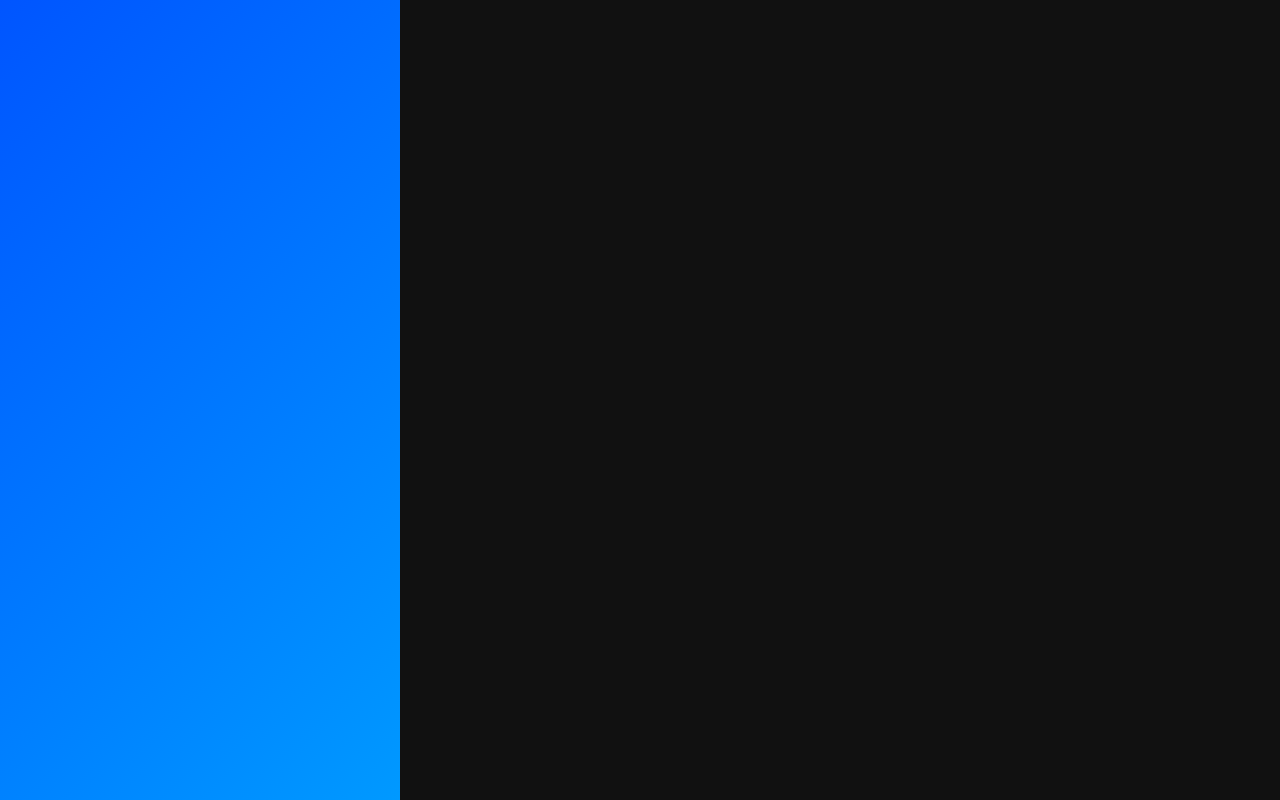
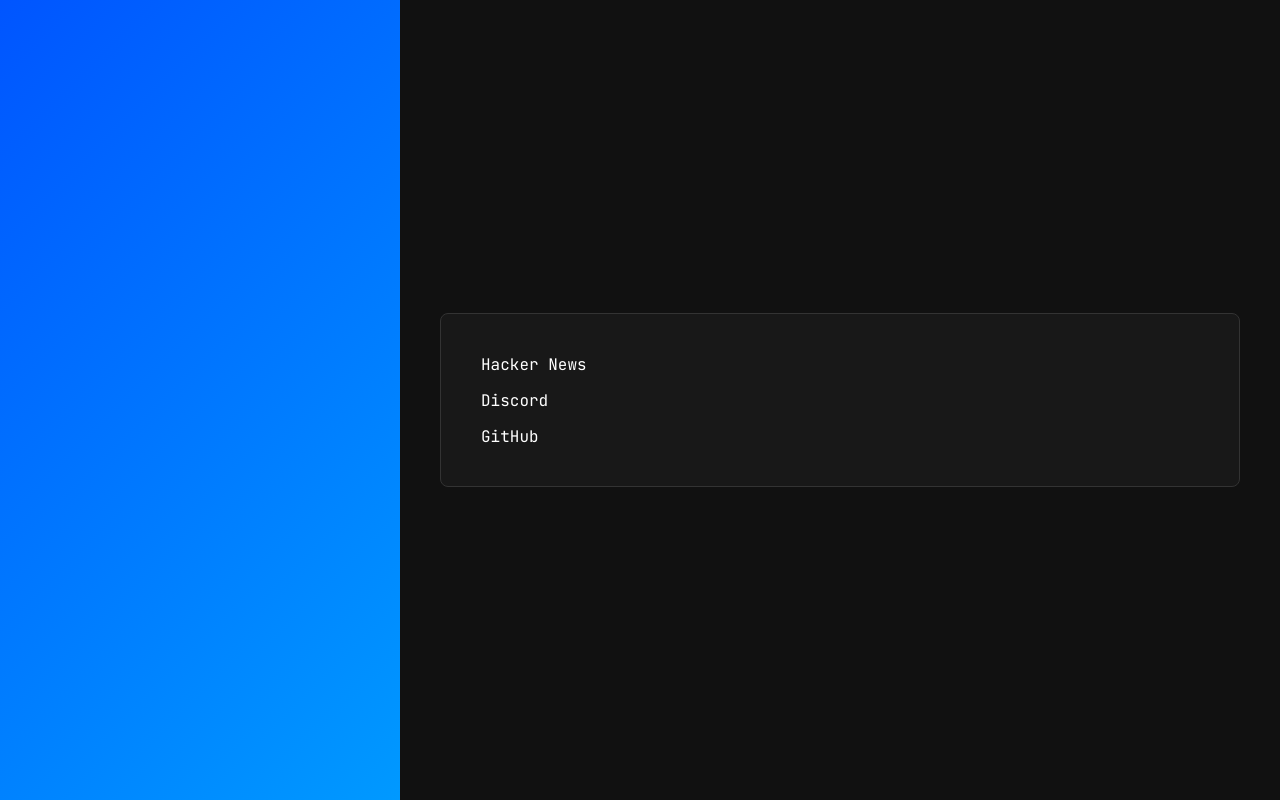
Before and after one commit to mmxxii/bookmark-manager, a React (Create React App) app: page / in a window 1280 px wide. Both pictures are taken after a click on the button "LOG IN". Built offline with nearby package versions, Linux system fonts and the light colour scheme.

Commit message:
Create Bookmarks component, update Input component, fix animations, update styles

```diff
--- a/src/App.tsx
+++ b/src/App.tsx
@@ -26,8 +26,12 @@
 
 const authenticationVariants = {
   initial: { opacity: 0 },
-  animate: { opacity: 1, transition: { type: 'spring' } },
-  exit: { opacity: 0, transition: { type: 'spring' } },
+  animate: { opacity: 1, y: 0, transition: { type: 'spring' } },
+  exit: {
+    opacity: 0,
+    y: -100,
+    transition: { type: 'spring' },
+  },
 };
 
 const App: React.FC = () => {
@@ -41,9 +45,10 @@
         variants={sidebarVariants}
         className={styles.sidebar}
       >
-        <AnimatePresence>
+        <AnimatePresence exitBeforeEnter>
           {!user && (
             <motion.div
+              key="brand"
               initial="initial"
               animate="animate"
               exit="exit"
@@ -52,13 +57,14 @@
               <Brand />
             </motion.div>
           )}
+          {user && <BookmarkTree />}
         </AnimatePresence>
-        {user && <BookmarkTree />}
       </motion.div>
       <div className={styles.content}>
-        <AnimatePresence>
+        <AnimatePresence exitBeforeEnter>
           {!user && (
             <motion.div
+              key="authentication"
               initial="initial"
               animate="animate"
               exit="exit"
@@ -67,8 +73,8 @@
               <Authentication />
             </motion.div>
           )}
+          {user && <Bookmarks />}
         </AnimatePresence>
-        {user && <Bookmarks />}
       </div>
     </div>
   );
--- /dev/null
+++ b/src/components/Bookmarks/Bookmarks.module.scss
@@ -0,0 +1,24 @@
+.container {
+  margin: 0 auto;
+  padding: 2rem;
+  width: 100%;
+  max-width: 800px;
+  border: 1px solid #333;
+  border-radius: 0.5rem;
+  background-color: #181818;
+}
+
+.bookmark {
+  padding: 0.5rem;
+
+  a {
+    color: #fff;
+    font-family: 'JetBrains Mono';
+    text-decoration: none;
+  }
+
+  &:hover {
+    cursor: pointer;
+    background-color: #222;
+  }
+}
--- a/src/components/Bookmarks/index.tsx
+++ b/src/components/Bookmarks/index.tsx
@@ -1,7 +1,42 @@
-import React from 'react';
+import React, { FC } from 'react';
+import { motion } from 'framer-motion';
 
-const Bookmarks = () => {
-  return <div></div>;
+import styles from './Bookmarks.module.scss';
+
+import { mockBookmarks } from './mock-bookmarks';
+
+const container = {
+  hidden: { opacity: 0 },
+  show: {
+    opacity: 1,
+    transition: {
+      staggerChildren: 0.2,
+    },
+  },
+};
+
+const item = {
+  hidden: { opacity: 0, y: 20 },
+  show: { opacity: 1, y: 0 },
+};
+
+const Bookmarks: FC = () => {
+  return (
+    <motion.div
+      variants={container}
+      initial="hidden"
+      animate="show"
+      className={styles.container}
+    >
+      {mockBookmarks.map((bookmark, index) => (
+        <motion.div key={index} variants={item} className={styles.bookmark}>
+          <a href={bookmark.url} target="_blank" rel="noopener noreferrer">
+            {bookmark.name}
+          </a>
+        </motion.div>
+      ))}
+    </motion.div>
+  );
 };
 
 export default Bookmarks;
--- /dev/null
+++ b/src/components/Bookmarks/mock-bookmarks.ts
@@ -0,0 +1,7 @@
+const mockBookmarks = [
+  { id: 1, name: 'Hacker News', url: 'https://news.ycombinator.com/' },
+  { id: 2, name: 'Discord', url: 'https://discord.com/' },
+  { id: 3, name: 'GitHub', url: 'https://github.com/' },
+];
+
+export { mockBookmarks };
--- a/src/components/Input/Input.module.scss
+++ b/src/components/Input/Input.module.scss
@@ -10,7 +10,8 @@
   outline: 0;
   background-color: transparent;
 
-  padding: 12px 0 16px;
+  padding: 8px 0 16px;
+  font-size: 18px;
   letter-spacing: 1px;
   border-bottom: 2px solid #333;
   transition: 0.1s;
@@ -25,20 +26,16 @@
 .input,
 .label {
   color: #aaa;
-  font-size: 18px;
   line-height: 27px;
   font-family: 'JetBrains Mono';
-  transition: 0.1s;
 }
 
 .label {
   position: absolute;
-  top: 39px;
   height: 27px;
+  transform-origin: left;
 }
 
 .activeLabel {
-  top: 0;
   color: #09f;
-  font-size: 14px;
 }
--- a/src/components/Input/index.tsx
+++ b/src/components/Input/index.tsx
@@ -1,10 +1,17 @@
 import React, { useState, ChangeEvent } from 'react';
+import { motion } from 'framer-motion';
+
 import styles from './Input.module.scss';
 
 interface InputProps {
   type: 'email' | 'password';
   label: string;
 }
+
+const variants = {
+  small: { top: 0, fontSize: '14px', transition: { type: 'spring' } },
+  big: { top: 35, fontSize: '18px', transition: { type: 'spring' } },
+};
 
 const Input: React.FC<InputProps> = ({ type, label }) => {
   const [value, setValue] = useState<string | null>(null);
@@ -27,7 +34,14 @@
         onBlur={() => setFocus(false)}
         onChange={(event) => handleChange(event)}
       />
-      {label && <p className={labelClasses.join(' ')}>{label}</p>}
+      <motion.p
+        initial="big"
+        animate={value || focus ? 'small' : 'big'}
+        variants={variants}
+        className={labelClasses.join(' ')}
+      >
+        {label}
+      </motion.p>
     </div>
   );
 };
--- a/src/contexts/auth.tsx
+++ b/src/contexts/auth.tsx
@@ -15,6 +15,7 @@
 AuthContext.displayName = 'AuthContext';
 
 const AuthProvider: FC = (props) => {
+  // const [user, setUser] = useState<IUser | null>({ token: '' });
   const [user, setUser] = useState<IUser | null>(null);
 
   const login = useCallback(() => setUser({ token: '' }), []);
```
